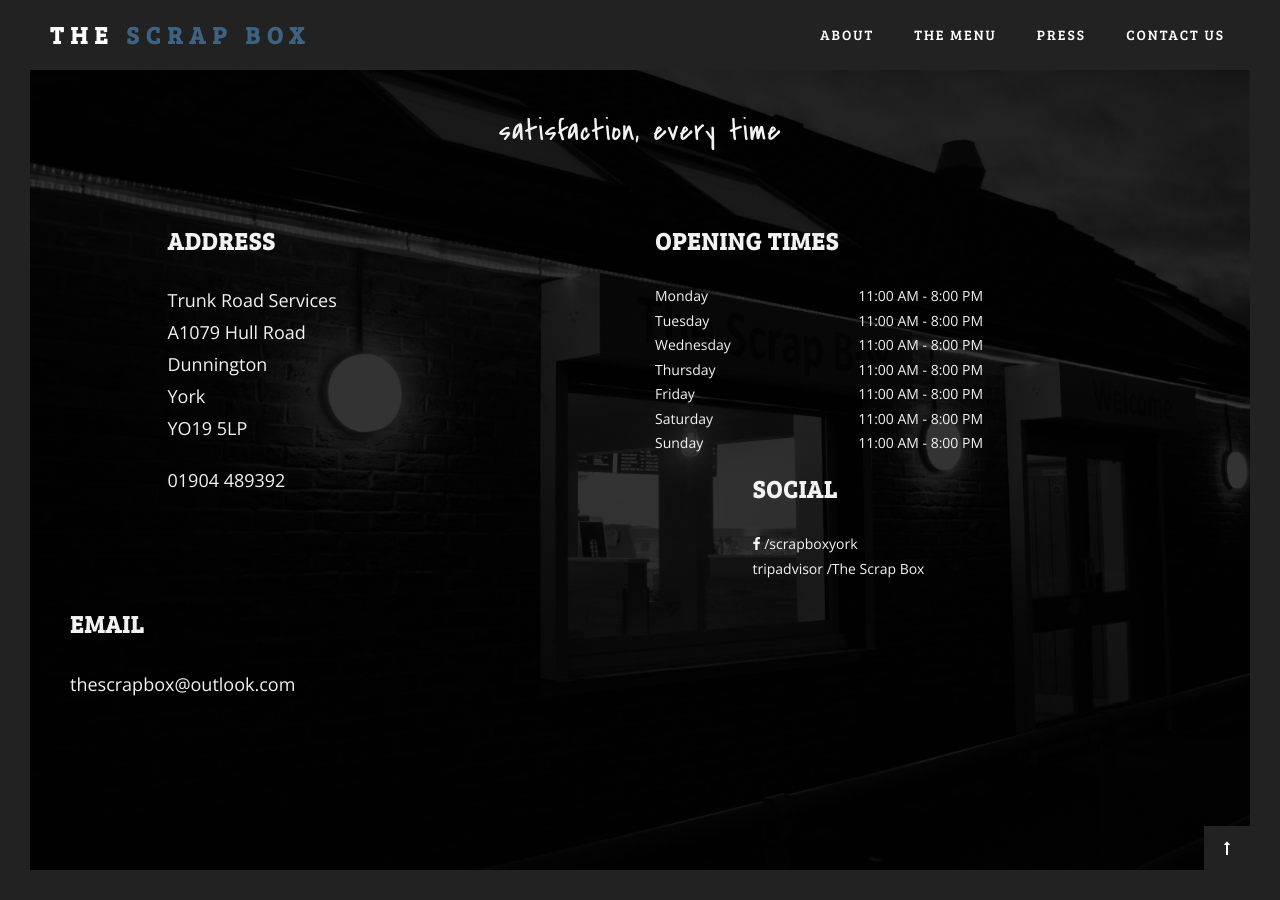
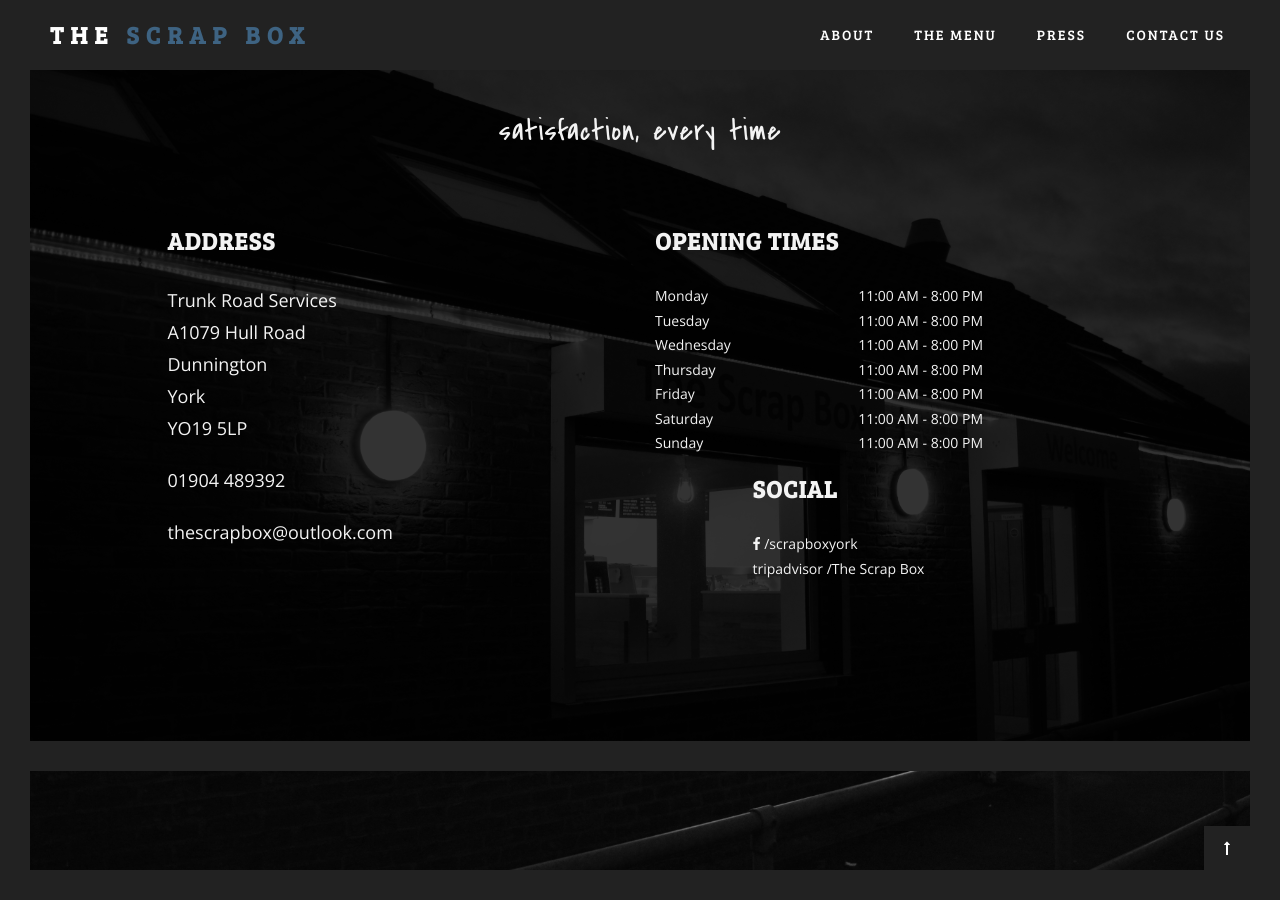
Before and after one commit to axwalker/thescrapbox, a Jekyll site: the page built from index.md, in a window 1280 px wide and 900 px high, scrolled down 5154 px. Built offline with Jekyll 4.4.1, drawn with Linux system fonts in a browser that asks for light colours.

Commit message:
Move email under address

```diff
--- a/_layouts/home.html
+++ b/_layouts/home.html
@@ -243,6 +243,7 @@
                         {% endfor %}
                         </p>
                         <p class="lead">{{ site.data.contact.phone }}<br>
+                        <p class="lead">{{ site.data.contact.email }}<br>
                     </div>
 
                     <div class="col-md-5 col-sm-7 wow fadeIn">
@@ -279,11 +280,6 @@
                                     </a>
                                 </li>
                             </ul>
-                    </div>
-
-                    <div class="col-md-5 wow fadeIn">
-                        <h3 class="mb30">Email</h3>
-                        <p class="lead">{{ site.data.contact.email }}<br>
                     </div>
                 </div>
             </div>
```
